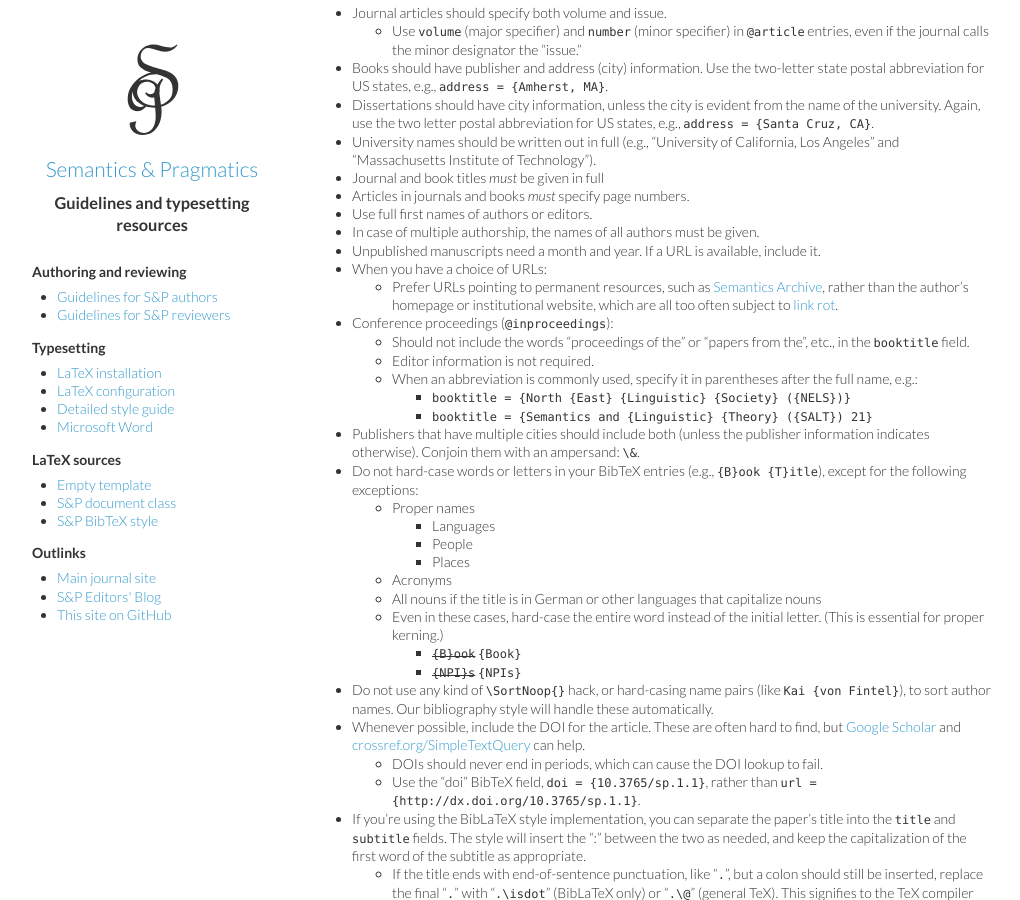
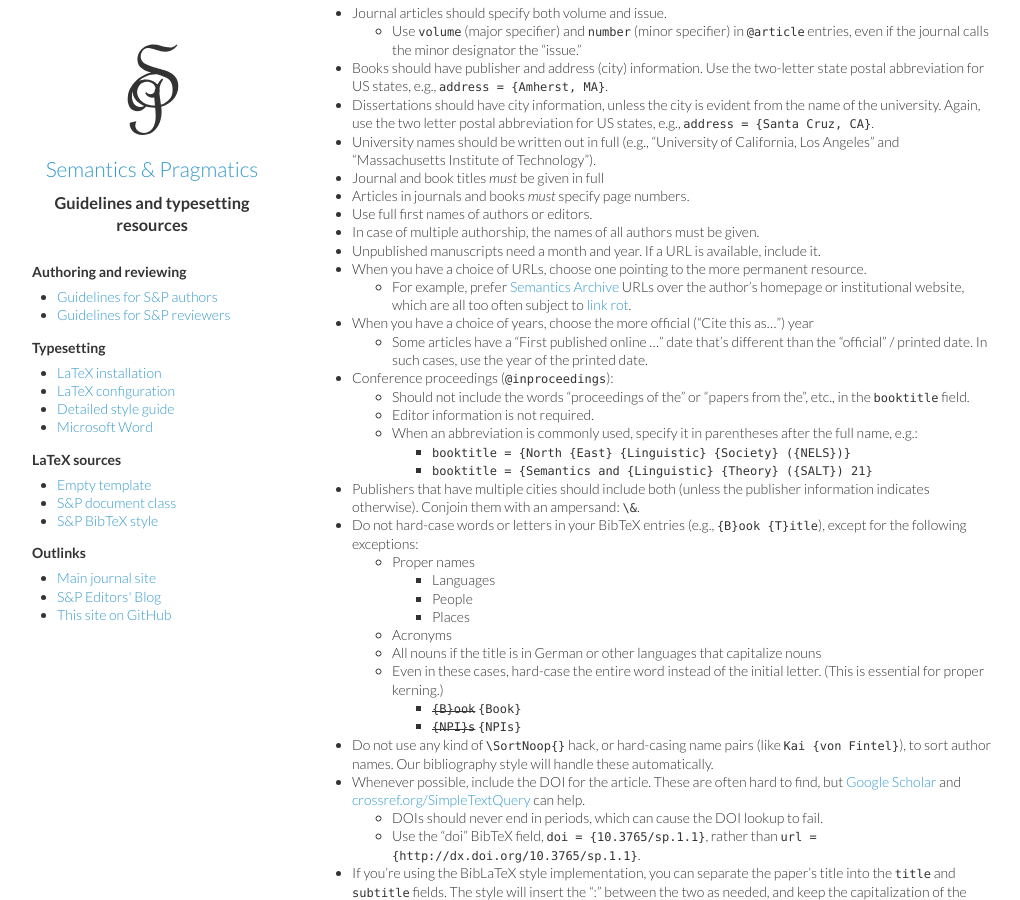
Before and after one commit to semprag/semprag.github.io, a Jekyll site: the page built from style.md, in a window 1280 px wide and 900 px high, scrolled down 3402 px. Shown: the whole window, without its empty margins (8-1028 px from the left). Built offline with Jekyll 4.4.1, drawn with Linux system fonts in a browser that asks for light colours.

Commit message:
Specify which year to choose, when given a choice (fixes #6)

```diff
--- a/style.md
+++ b/style.md
@@ -148,8 +148,11 @@ NB: S&P's bibliographic style is a close implementation of the ["Unified Style S
 - Use full first names of authors or editors.
 - In case of multiple authorship, the names of all authors must be given.
 - Unpublished manuscripts need a month and year. If a URL is available, include it.
-- When you have a choice of URLs:
-  - Prefer URLs pointing to permanent resources, such as [Semantics Archive](http://semanticsarchive.net/), rather than the author's homepage or institutional website, which are all too often subject to [link rot](http://en.wikipedia.org/wiki/Link_rot).
+- When you have a choice of URLs, choose one pointing to the more permanent resource.
+  - For example, prefer [Semantics Archive](http://semanticsarchive.net/) URLs over the author's homepage or institutional website, which are all too often subject to [link rot](http://en.wikipedia.org/wiki/Link_rot).
+- When you have a choice of years, choose the more official ("Cite this as...") year
+  - Some articles have a "First published online ..." date that's different than the "official" / printed date.
+    In such cases, use the year of the printed date.
 - Conference proceedings (`@inproceedings`):
   - Should not include the words "proceedings of the" or "papers from the", etc., in the `booktitle` field.
   - Editor information is not required.
```
